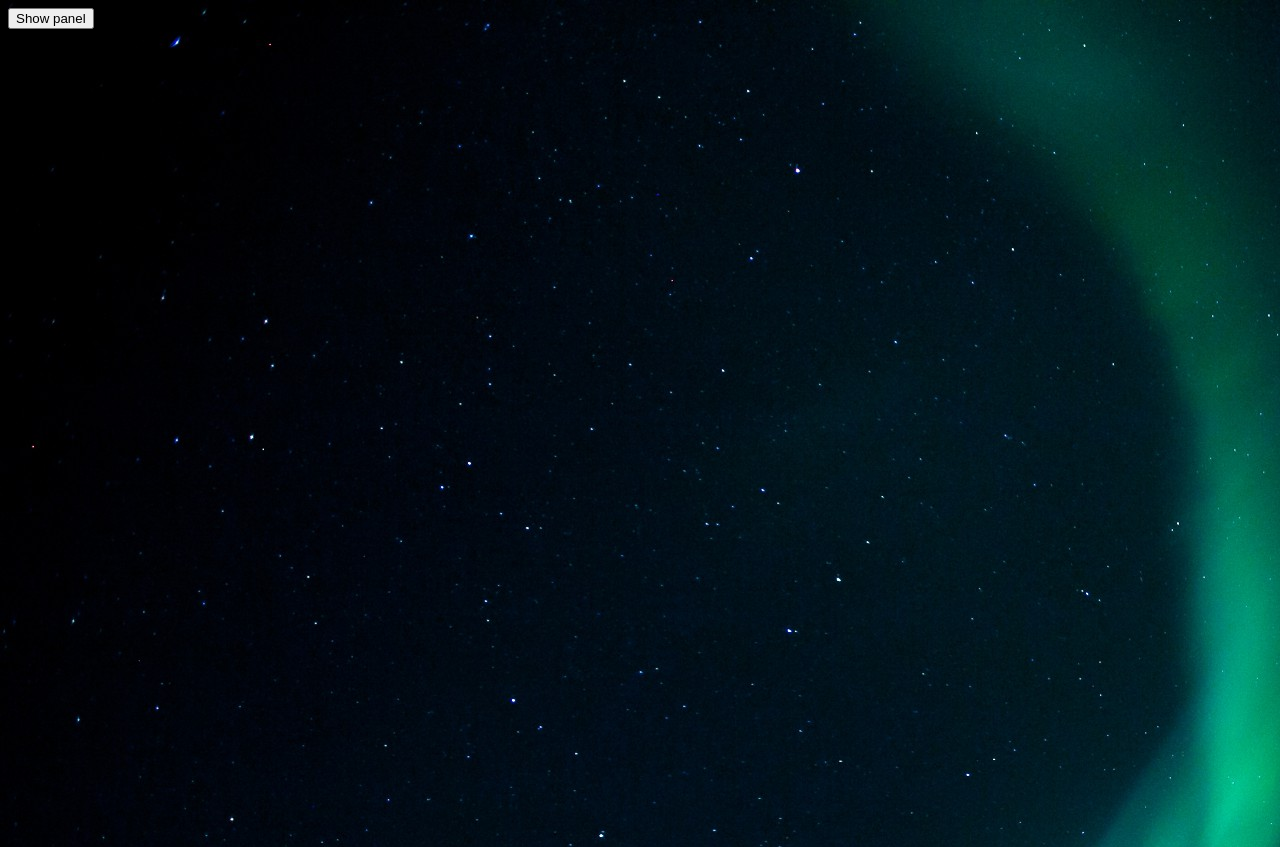
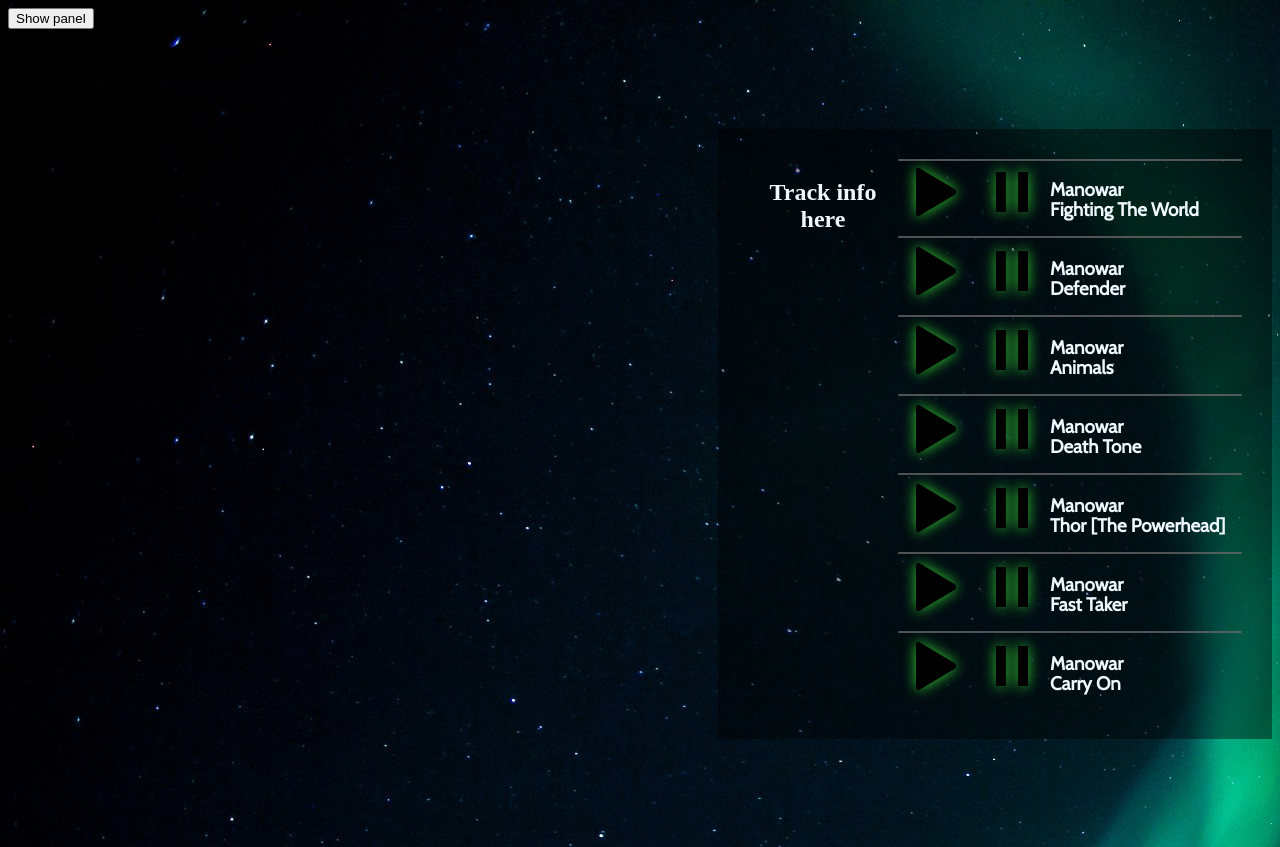
Before and after one commit to NikitaGlukhi/music-player-panel, an Angular app: page / in a window 1280 px wide. Built offline with nearby package versions, Linux system fonts and the light colour scheme.

Commit message:
added playlist block

```diff
--- a/src/app/app.component.html
+++ b/src/app/app.component.html
@@ -1,27 +1,59 @@
 <button class="btn" (click)="showOrHidePanel('panel')">Show panel</button>
 
-<div class="body" id="panel">
-  <div class="round-external">
+<div class="body">
+  <div class="menu" id="panel">
+    <div class="round-external">
     <span class="icon">
       <img src="../assets/iconfinder_icon-shuffle_211887.png" class="img-shadow" alt="/">
     </span>
 
-    <span class="icon">
+      <span class="icon">
       <img src="../assets/iconfinder_icon-ios7-skipforward_211822.png" class="img-shadow" alt="/">
     </span>
 
-    <span class="icon" (click)="playOrPause()">
-      <img src="../assets/iconfinder_icon-play_211876.png" class="img-shadow" *ngIf="displayCondition" alt="/" id="play">
-      <img src="../assets/iconfinder_icon-ios7-pause_211791.png" class="img-shadow" *ngIf="!displayCondition" alt="/" id="pause">
+    <span class="icon">
+      <img src="../assets/iconfinder_icon-play_211876.png" class="img-shadow" alt="/" id="play">
     </span>
 
     <span class="icon">
       <img src="../assets/iconfinder_icon-ios7-skipbackward_211820.png" class="img-shadow" alt="/">
     </span>
 
-    <span class="icon">
+      <span class="icon">
       <img src="../assets/iconfinder_icon-loop_211856.png" class="img-shadow" alt="/">
     </span>
-    <div class="round-internal"></div>
+      <div class="round-internal"></div>
+    </div>
+  </div>
+
+  <div class="music-panel">
+    <div class="panels">
+      <div class="panels-left">
+        <h2 style="color: aliceblue">Track info here</h2>
+      </div>
+      <div class="panels-right">
+        <div class="audio" *ngFor="let track of musicData.defaultSongs; let i = index">
+          <button class="player-button" (click)="play('player' + i)">
+            <span>
+              <img class="player-icon" src="../assets/iconfinder_icon-play_211876.png" alt="" />
+            </span>
+          </button>
+          <button class="player-button" (click)="pause('player' + i)">
+            <span>
+               <img class="player-icon" src="../assets/iconfinder_icon-ios7-pause_211791.png" alt="" />
+            </span>
+          </button>
+
+          <div class="audio-artist-title">
+            <h3 style="color: aliceblue">{{ track.artist.artist }}</h3>
+            <h3 style="color: aliceblue">{{ track.title }}</h3>
+          </div>
+
+          <audio [id]="'player' + i" src="{{ track.url }}"></audio>
+          <!--<button onclick="document.getElementById('player').volume+=0.1">+</button>-->
+          <!--<button onclick="document.getElementById('player').volume-=0.1">-</button>-->
+        </div>
+      </div>
+    </div>
   </div>
 </div>
--- a/src/app/app.component.scss
+++ b/src/app/app.component.scss
@@ -1,6 +1,11 @@
 @import '../scss/transition';
 
 .body {
+  display: flex;
+  flex-direction: row;
+}
+
+.menu {
   margin-top: 100px;
   transform: translateX(-770px);
   @include transition(.3s);
@@ -149,3 +154,120 @@
 .pause {
   display: none;
 }
+
+.music-panel {
+  width: 600px;
+  height: 550px;
+  padding: 30px;
+  margin-top: 100px;
+  background-color: rgba(0, 0, 0, 0.43);
+}
+
+.panels {
+  display: grid;
+  grid-template-columns: 150px 1fr;
+  vertical-align: center;
+
+  &-left {
+    text-align: center;
+  }
+
+  &-right {
+    text-align: center;
+    max-height: 550px;
+    overflow-y: scroll;
+
+    &::-webkit-scrollbar {
+      width: 6px;
+    }
+
+    &::-webkit-scrollbar-track {
+      border-radius: 5px;
+    }
+
+    &::-webkit-scrollbar-thumb {
+      background: #248424;
+      border-radius: 5px;
+      @include transition(.3s);
+
+      &:hover {
+        background: #2ea82e;
+      }
+    }
+  }
+}
+
+.audio {
+  position: relative;
+  padding-bottom: 10px;
+  display: flex;
+  flex-direction: row;
+
+  &-artist-title {
+    width: 100%;
+    display: grid;
+    text-align: left;
+    grid-template-rows: 20px 20px;
+  }
+
+  &::after {
+    position: absolute;
+    display: inline-block;
+    background-color: rgba(105, 105, 105, 0.77);
+    border-radius: 2px;
+    content: '';
+    height: 2px;
+    width: 100%;
+    left: 0;
+    bottom: 0;
+  }
+
+  &:nth-child(1) {
+    &::before {
+      position: absolute;
+      display: inline-block;
+      background-color: rgba(105, 105, 105, 0.77);
+      border-radius: 2px;
+      content: '';
+      height: 2px;
+      width: 100%;
+      right: 0;
+      top: 0;
+    }
+  }
+
+  &:focus {
+    &::after {
+      position: absolute;
+      display: inline-block;
+      background-color: rgba(46, 168, 46, 0.77);
+      border-radius: 2px;
+      content: '';
+      height: 2px;
+      width: 100%;
+      left: 0;
+      bottom: 0;
+    }
+  }
+}
+
+.player {
+  &-button {
+    border: 0;
+    outline: 0;
+    background-color: transparent;
+  }
+
+  &-icon {
+    background-color: transparent;
+    filter: drop-shadow(0 0 7px limegreen);
+
+    &:hover {
+      cursor: pointer;
+    }
+  }
+}
+
+h3 {
+  font-family: 'Cabin', 'sans-serif';
+}
--- a/src/app/app.component.ts
+++ b/src/app/app.component.ts
@@ -7,7 +7,132 @@
 })
 export class AppComponent {
   title = 'music-player-panel';
-  public displayCondition: boolean = true;
+  public showBtnCondition: boolean = true;
+  public musicData = {
+    defaultSongs: [
+      {
+        title: 'Fighting The World',
+        albumName: 'Fighting The World',
+        url: 'https://storage.googleapis.com/download/storage/v1/b/audio-files11/o/01.%20Fighting%20The%20World.mp3?generation=1574680231796761&alt=media',
+        uploaded: '1575014296317',
+        isNew: true,
+        countOfListening: 0,
+        artist: {
+          id: 1,
+          artist: 'Manowar'
+        }
+      },
+      {
+        title: 'Defender',
+        albumName: 'Fighting The World',
+        url: 'https://storage.googleapis.com/download/storage/v1/b/audio-files11/o/05.%20Defender.mp3?generation=1574680237123034&alt=media',
+        uploaded: '1575014296323',
+        isNew: true,
+        countOfListening: 0,
+        artist: {
+          id: 1,
+          artist: 'Manowar'
+        }
+      },
+      {
+        title: 'Animals',
+        albumName: 'Sign Of The Hammer',
+        url: 'https://storage.googleapis.com/download/storage/v1/b/audio-files11/o/02.%20Animals.mp3?generation=1574680233413720&alt=media',
+        uploaded: '1575014296329',
+        isNew: true,
+        countOfListening: 0,
+        artist: {
+          id: 1,
+          artist: 'Manowar'
+        }
+      },
+      {
+        title: 'Death Tone',
+        albumName: 'Battle Hymns',
+        url: 'https://storage.googleapis.com/download/storage/v1/b/audio-files11/o/01.%20Death%20Tone.mp3?generation=1574680235768642&alt=media',
+        uploaded: '1575014296333',
+        isNew: true,
+        countOfListening: 0,
+        artist: {
+          id: 1,
+          artist: 'Manowar'
+        }
+      },
+      {
+        title: 'Thor [The Powerhead]',
+        albumName: 'Sign Of The Hammer',
+        url: 'https://storage.googleapis.com/download/storage/v1/b/audio-files11/o/03.%20Thor%20%5BThe%20Powerhead%5D.mp3?generation=1574680233761794&alt=media',
+        uploaded: '1575014296335',
+        isNew: true,
+        countOfListening: 0,
+        artist: {
+          id: 1,
+          artist: 'Manowar'
+        }
+      },
+      {
+        title: 'Fast Taker',
+        albumName: 'Battle Hymns',
+        url: 'https://storage.googleapis.com/download/storage/v1/b/audio-files11/o/03.%20Fast%20Taker.mp3?generation=1574680230859252&alt=media',
+        uploaded: '1575014296337',
+        isNew: true,
+        countOfListening: 0,
+        artist: {
+          id: 1,
+          artist: 'Manowar'
+        }
+      },
+      {
+        title: 'Carry On',
+        albumName: 'Fighting The World',
+        url: 'https://storage.googleapis.com/download/storage/v1/b/audio-files11/o/03.%20Carry%20On.mp3?generation=1574680240112184&alt=media',
+        uploaded: '1575014296339',
+        isNew: true,
+        countOfListening: 0,
+        artist: {
+          id: 1,
+          artist: 'Manowar'
+        }
+      },
+      {
+        title: 'Each Dawn I Die',
+        albumName: 'Hail To England',
+        url: 'https://storage.googleapis.com/download/storage/v1/b/audio-files11/o/02.%20Each%20Dawn%20I%20Die.mp3?generation=1574680232242331&alt=media',
+        uploaded: '1575014296342',
+        isNew: true,
+        countOfListening: 0,
+        artist: {
+          id: 1,
+          artist: 'Manowar'
+        }
+      },
+      {
+        title: 'Hail To England',
+        albumName: 'Hail To England',
+        url: 'https://storage.googleapis.com/download/storage/v1/b/audio-files11/o/04.%20Hail%20To%20England.mp3?generation=1574680234556914&alt=media',
+        uploaded: '1575014296344',
+        isNew: true,
+        countOfListening: 0,
+        artist: {
+          id: 1,
+          artist: 'Manowar'
+        }
+      },
+      {
+        title: 'Warriors Of The World United',
+        albumName: 'Warriors Of The World [Limited Edition. Super Audio CD]',
+        url: 'https://storage.googleapis.com/download/storage/v1/b/audio-files11/o/08.%20Warriors%20Of%20The%20World%20United.mp3?generation=1574680238134545&alt=media',
+        uploaded: '1575014296345',
+        isNew: true,
+        countOfListening: 0,
+        artist: {
+          id: 1,
+          artist: 'Manowar'
+        }
+      }
+    ],
+    userSongs: []
+  };
 
   public showOrHidePanel(id: string) {
     const doc = document.getElementById(id);
@@ -16,6 +141,16 @@
   }
 
   public playOrPause() {
-    this.displayCondition = !this.displayCondition;
+    this.showBtnCondition = !this.showBtnCondition;
+  }
+
+  public play(id: string) {
+    const doc = document.getElementById(id) as HTMLMediaElement;
+    doc.play();
+  }
+
+  public pause(id: string) {
+    const doc = document.getElementById(id) as HTMLMediaElement;
+    doc.pause();
   }
 }
--- a/src/index.html
+++ b/src/index.html
@@ -4,6 +4,7 @@
   <meta charset="utf-8">
   <title>MusicPlayerPanel</title>
   <base href="/">
+  <link href="https://fonts.googleapis.com/css?family=Cabin" rel="stylesheet">
   <meta name="viewport" content="width=device-width, initial-scale=1">
   <link rel="icon" type="image/x-icon" href="favicon.ico">
 </head>
--- a/src/scss/_transition.scss
+++ b/src/scss/_transition.scss
@@ -4,8 +4,8 @@
   -o-transition-duration: $time;
   transition-duration: $time;
 
-  -webkit-transition-property: top, filter, transform;
-  -moz-transition-property: top, filter, transform;
-  -o-transition-property: top, filter, transform;
-  transition-property: top, filter, transform;
+  -webkit-transition-property: top, filter, transform, background;
+  -moz-transition-property: top, filter, transform, background;
+  -o-transition-property: top, filter, transform, background;
+  transition-property: top, filter, transform, background;
 }
```
Also changed, not shown: tslint.json (+4 -3 lines).
